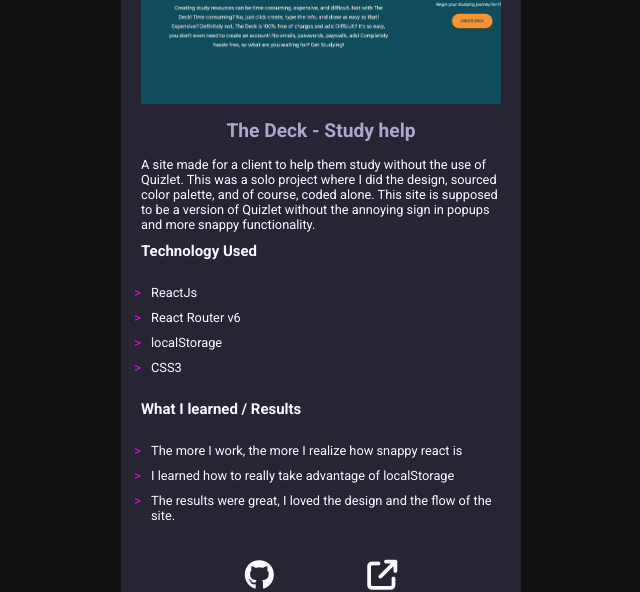
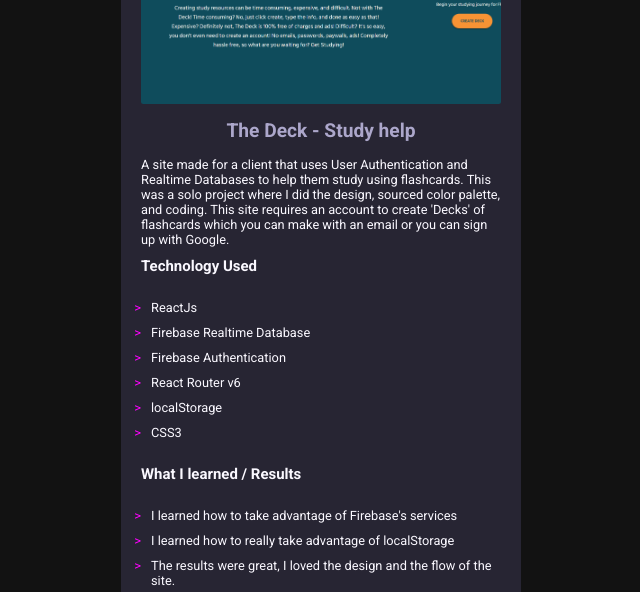
Before and after one commit to NehemiahDias/portfolio-site, a React (Create React App) app: page / in a window 1280 px wide. Shown: the part 1842-2434 px from the top of the page, without its empty margins (319-959 px from the left). Built offline with nearby package versions, Linux system fonts and the light colour scheme.

Commit message:
update the deck

```diff
--- a/src/components/projectsComponents/ProjectComponent.js
+++ b/src/components/projectsComponents/ProjectComponent.js
@@ -55,19 +55,21 @@ function ProjectComponent() {
                         <div className='cover-color'>
                         </div>
                         <h2 className="project-title off-purple">The Deck - Study help</h2>
-                        <p>A site made for a client to help them study without the use of Quizlet. This was a solo project where I did the design, sourced color palette, and of course, coded alone. This site is supposed to be a version of Quizlet without the annoying sign in popups and more snappy functionality.</p>
+                        <p>A site made for a client that uses User Authentication and Realtime Databases to help them study using flashcards. This was a solo project where I did the design, sourced color palette, and coding. This site requires an account to create 'Decks' of flashcards which you can make with an email or you can sign up with Google.</p>
                     </div>
                     <div className='project-details'>
                         <h3>Technology Used</h3>
                         <ul>
                             <li>ReactJs</li>
+                            <li>Firebase Realtime Database</li>
+                            <li>Firebase Authentication</li>
                             <li>React Router v6</li>
                             <li>localStorage</li>
                             <li>CSS3</li>
                         </ul>
                         <h3>What I learned / Results</h3>
                         <ul>
-                            <li>The more I work, the more I realize how snappy react is</li>
+                            <li>I learned how to take advantage of Firebase's services</li>
                             <li>I learned how to really take advantage of localStorage</li>
                             <li>The results were great, I loved the design and the flow of the site.</li>
                         </ul>
```
